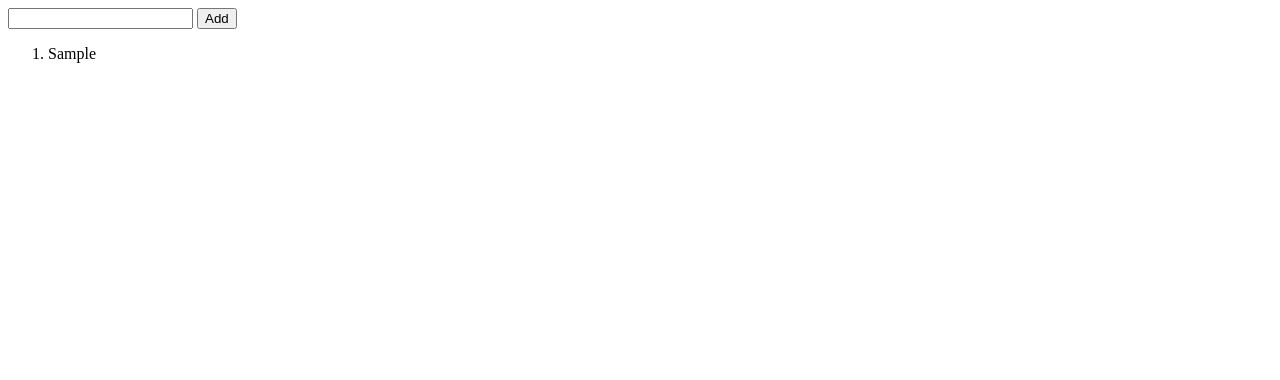
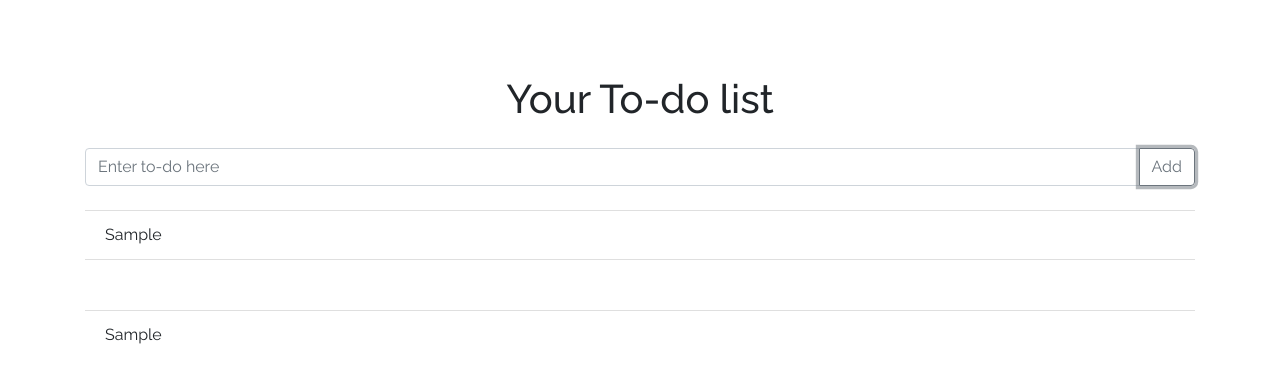
Before and after one commit to oxyyyyy/vue-first-app, a plain HTML site: page src/index.html in a window 1280 px wide. Both pictures are taken after typing "Sample" into the empty fields and a click on the button "Add". Drawn offline with nearby package versions, Linux system fonts and the light colour scheme.

Commit message:
before new type of list

```diff
--- a/src/css/main.css
+++ b/src/css/main.css
@@ -1,3 +1,23 @@
-.red {
-	background-color: red;
+@import url('https://fonts.googleapis.com/css?family=Raleway:100,100i,200,200i,300,300i,400,400i,500,500i,600,600i,700,700i,800,800i,900,900i&subset=latin-ext');
+
+body {
+	font-family: 'Raleway', sans-serif;
+	padding-top: 75px;
 }
+h1 {
+	margin-bottom: 25px;
+}
+
+.disabled {
+	text-decoration: line-through;
+}
+.todo-list {
+	margin-bottom: 50px;
+}
+.todo-list__item:hover {
+	text-decoration: line-through;
+	cursor: pointer;
+}
+.disabled:hover {
+	text-decoration: line-through;
+}
--- a/src/index.html
+++ b/src/index.html
@@ -6,6 +6,8 @@
 	<meta name="viewport" content="width=device-width, initial-scale=1.0">
 	<meta http-equiv="X-UA-Compatible" content="ie=edge">
 	<title>Document</title>
+	<link rel="stylesheet" href="https://maxcdn.bootstrapcdn.com/bootstrap/4.0.0/css/bootstrap.min.css" integrity="sha384-Gn5384xqQ1aoWXA+058RXPxPg6fy4IWvTNh0E263XmFcJlSAwiGgFAW/dAiS6JXm"
+	 crossorigin="anonymous">
 	<link rel="stylesheet" href="css/main.css">
 </head>
 
@@ -13,17 +15,30 @@
 	<script src="js/vendor/vue.js"></script>
 
 	<div id="app">
+		<div class="container">
 
-		<form>
-			<input type="text" v-model="addItemInputText">
-			<button type="submit" @click.prevent="addItemToList">Add</button>
-		</form>
+			<h1 class="text-center">Your To-do list</h1>
 
-		<ol>
-			<todo-item v-for="item in todoList" v-bind:todo="item" v-bind:key="item.id">
-			</todo-item>
-		</ol>
+			<form class="input-group mb-4">
+				<input type="text" class="form-control" placeholder="Enter to-do here" aria-label="Enter to-do here" aria-describedby="basic-addon2" v-model="addItemInputText">
+				<div class="input-group-append">
+					<button class="btn btn-outline-secondary" type="submit" @click.prevent="addItemToList">Add</button>
+				</div>
+			</form>
 
+			<ul id="todo-list" class="todo-list list-group list-group-flush">
+				<todo-item class="todo-list__item list-group-item" v-for="item in todoList" v-bind:todo="item" v-bind:key="item.id" v-bind:class="{ disabled: item.isChecked }"
+				 v-on:click.native="checkTodoItem(item)">
+				</todo-item>
+			</ul>
+
+			<ul id="completed-todo-list" class="todo-list list-group list-group-flush">
+				<todo-item class="todo-list__item list-group-item" v-for="item in todoList" v-bind:todo="item" v-bind:key="item.id" v-bind:class="{ disabled: item.isChecked }"
+				 v-on:click.native="checkTodoItem(item)">
+				</todo-item>
+			</ul>
+
+		</div>
 	</div>
 
 	<script src="js/main.js"></script>
--- a/src/js/main.js
+++ b/src/js/main.js
@@ -8,15 +8,24 @@ new Vue({
 	data: {
 		addItemInputText: '',
 		id: 0,
-		todoList: []
+		todoList: [],
+		isChecked: false
 	},
 	methods: {
 		addItemToList() {
-			this.todoList.push({
+			this.todoList.unshift({
 				id: this.id++,
-				text: this.addItemInputText
+				text: this.addItemInputText,
+				isChecked: this.isChecked
 			});
 			this.addItemInputText = ''
+		},
+		checkTodoItem(item) {
+			// Даём класс .checked
+			item.isChecked = !item.isChecked;
+			// Перемещаем в конец списка
+			this.todoList = this.todoList.filter(i => i.id !== item.id);
+			this.todoList.push(item);
 		}
 	}
 });
```
